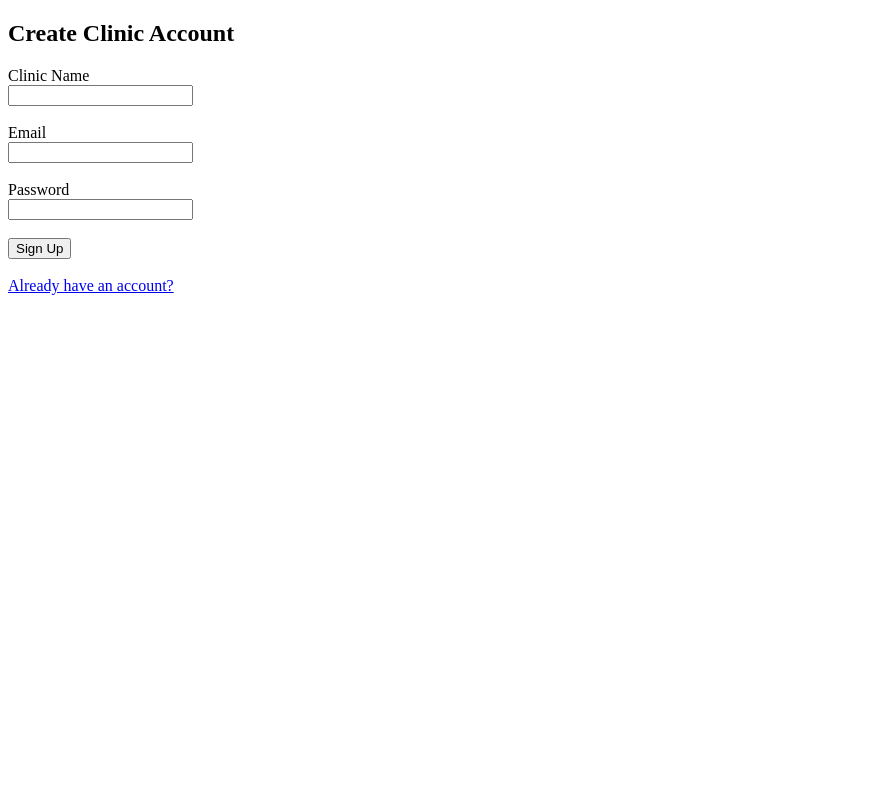
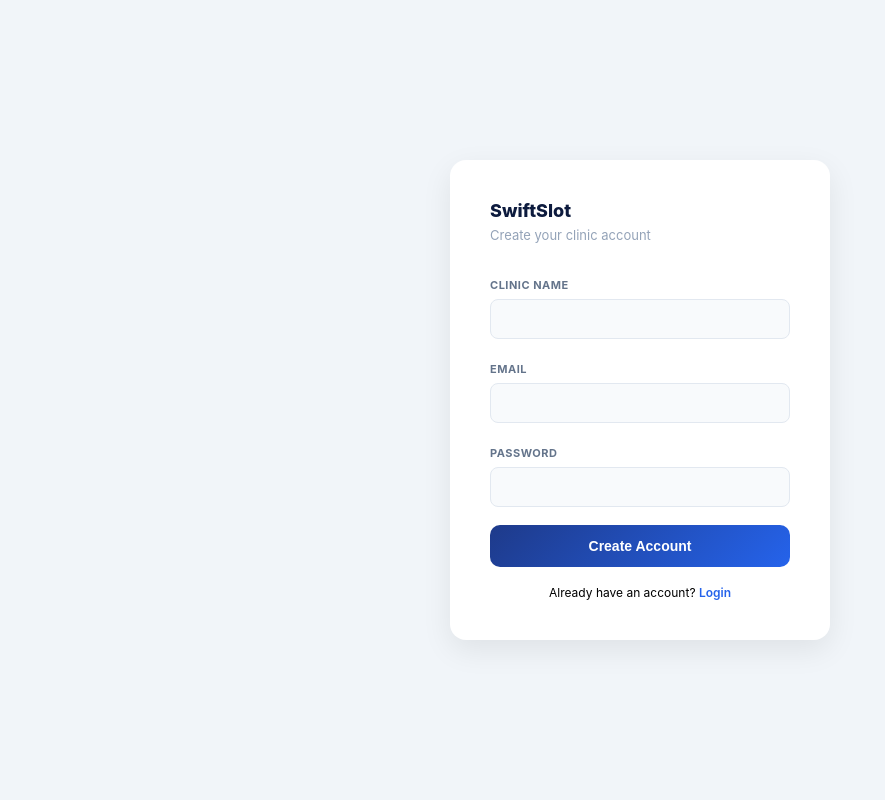
Before and after one commit to charliedadd6-creator/DentalStartup, a FastAPI app: page /signup-page in a window 1280 px wide. Shown: the whole page, without its empty margins (0-885 px from the left). Run offline with FastAPI, Linux system fonts and the light colour scheme; parts of the project's set-up code (start-up, migrations or seed data) failed here and were passed over.

Commit message:
Style login and signup pages

```diff
--- a/templates/signup.html
+++ b/templates/signup.html
@@ -1,20 +1,100 @@
 <!DOCTYPE html>
-<html>
+<html lang="en">
 <head>
-    <title>Sign Up - SwiftSlot</title>
+<meta charset="UTF-8">
+<title>Sign Up — SwiftSlot</title>
+<meta name="viewport" content="width=device-width, initial-scale=1.0">
+<style>
+*{box-sizing:border-box;margin:0;padding:0}
+body{
+    font-family:Inter,sans-serif;
+    background:#f1f5f9;
+    display:flex;
+    min-height:100vh;
+    align-items:center;
+    justify-content:center;
+}
+.auth-card{
+    width:380px;
+    background:white;
+    border-radius:16px;
+    padding:40px;
+    box-shadow:0 10px 30px rgba(0,0,0,0.08);
+}
+.brand{
+    font-weight:800;
+    font-size:18px;
+    color:#0d1b3e;
+    margin-bottom:6px;
+}
+.subtitle{
+    font-size:13px;
+    color:#94a3b8;
+    margin-bottom:30px;
+}
+label{
+    font-size:11px;
+    font-weight:700;
+    text-transform:uppercase;
+    letter-spacing:0.5px;
+    color:#64748b;
+}
+input{
+    width:100%;
+    height:40px;
+    padding:0 12px;
+    margin-top:6px;
+    margin-bottom:18px;
+    border-radius:8px;
+    border:1px solid #e2e8f0;
+    font-size:13px;
+    background:#f8fafc;
+}
+input:focus{
+    outline:none;
+    border-color:#2563eb;
+    background:white;
+}
+button{
+    width:100%;
+    height:42px;
+    border:none;
+    border-radius:10px;
+    background:linear-gradient(135deg,#1e3a8a,#2563eb);
+    color:white;
+    font-weight:700;
+    font-size:14px;
+    cursor:pointer;
+}
+button:hover{opacity:0.95}
+.switch{
+    margin-top:18px;
+    font-size:12px;
+    text-align:center;
+}
+.switch a{
+    color:#2563eb;
+    text-decoration:none;
+    font-weight:600;
+}
+</style>
 </head>
 <body>
-    <h2>Create Clinic Account</h2>
+<div class="auth-card">
+    <div class="brand">SwiftSlot</div>
+    <div class="subtitle">Create your clinic account</div>
     <form method="post" action="/signup">
-        <label>Clinic Name</label><br>
-        <input type="text" name="clinic_name" required><br><br>
-        <label>Email</label><br>
-        <input type="email" name="email" required><br><br>
-        <label>Password</label><br>
-        <input type="password" name="password" required><br><br>
-        <button type="submit">Sign Up</button>
+        <label>Clinic Name</label>
+        <input type="text" name="clinic_name" required>
+        <label>Email</label>
+        <input type="email" name="email" required>
+        <label>Password</label>
+        <input type="password" name="password" required>
+        <button type="submit">Create Account</button>
     </form>
-    <br>
-    <a href="/login-page">Already have an account?</a>
+    <div class="switch">
+        Already have an account? <a href="/login-page">Login</a>
+    </div>
+</div>
 </body>
 </html>
```
Also changed, not shown: templates/login.html (+89 -9 lines).
